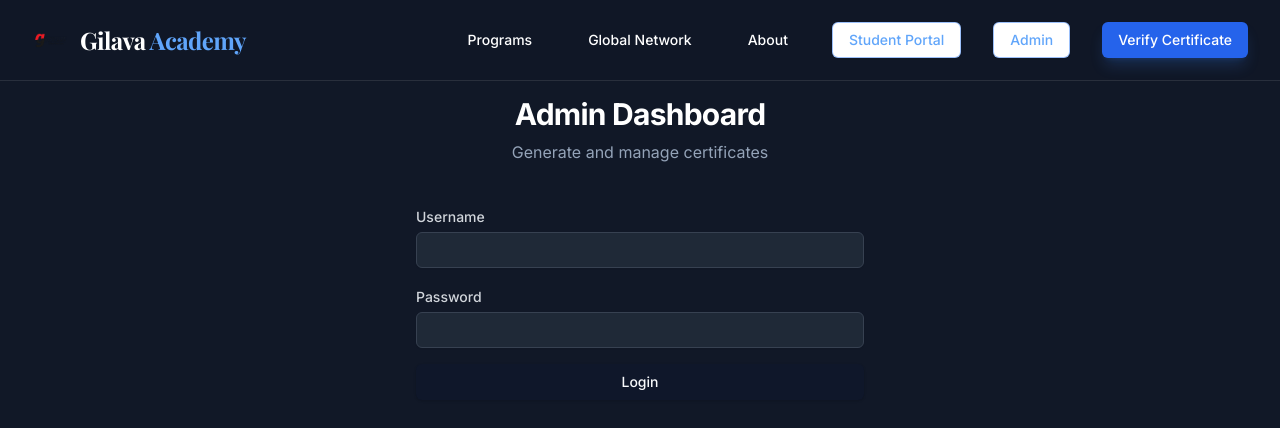
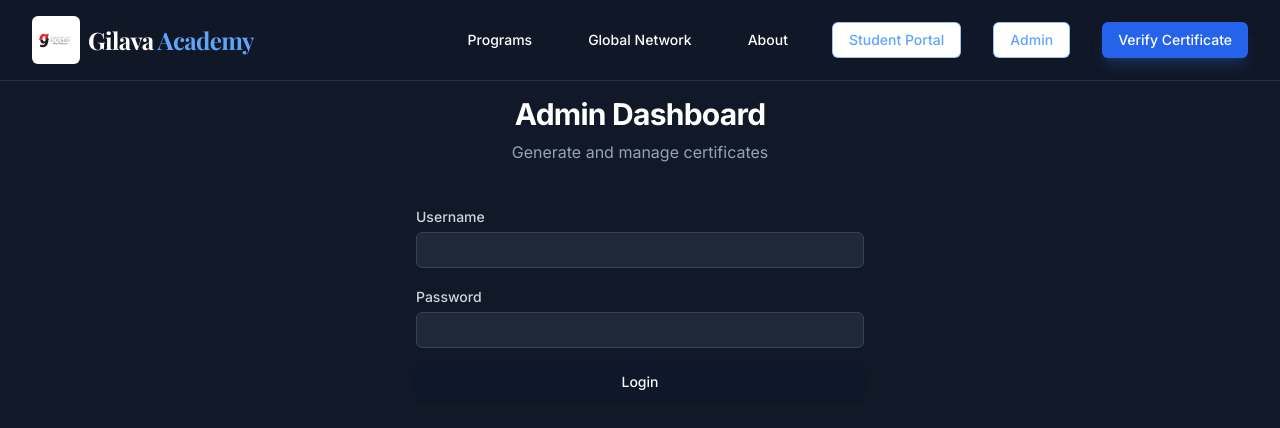
Before and after one commit to Bahamin1/Certificate-Generator, a Next.js app: page /admin in a window 1280 px wide. Shown: the top 428 px of the page. Built offline with nearby package versions, Linux system fonts and the light colour scheme; a web font is replaced by a local one.

Commit message:
style: Fix header logo visibility and add favicon

```diff
--- a/components/Header.tsx
+++ b/components/Header.tsx
@@ -14,7 +14,9 @@ export default function Header() {
                 <div className="flex items-center justify-between h-20">
                     <div className="flex items-center gap-2">
                         <Link href="/" className="flex items-center gap-2">
-                            <Image src="/logo1.png" alt="Gilava Logo" width={40} height={40} className="w-10 h-10 object-contain" />
+                            <div className="bg-white p-1 rounded-md">
+                                <Image src="/logo1.png" alt="Gilava Logo" width={40} height={40} className="w-10 h-10 object-contain" />
+                            </div>
                             <span className="text-2xl font-serif font-bold tracking-tight text-white">
                                 Gilava <span className="text-blue-400">Academy</span>
                             </span>
```
Also changed, not shown: app/icon.png (added).
